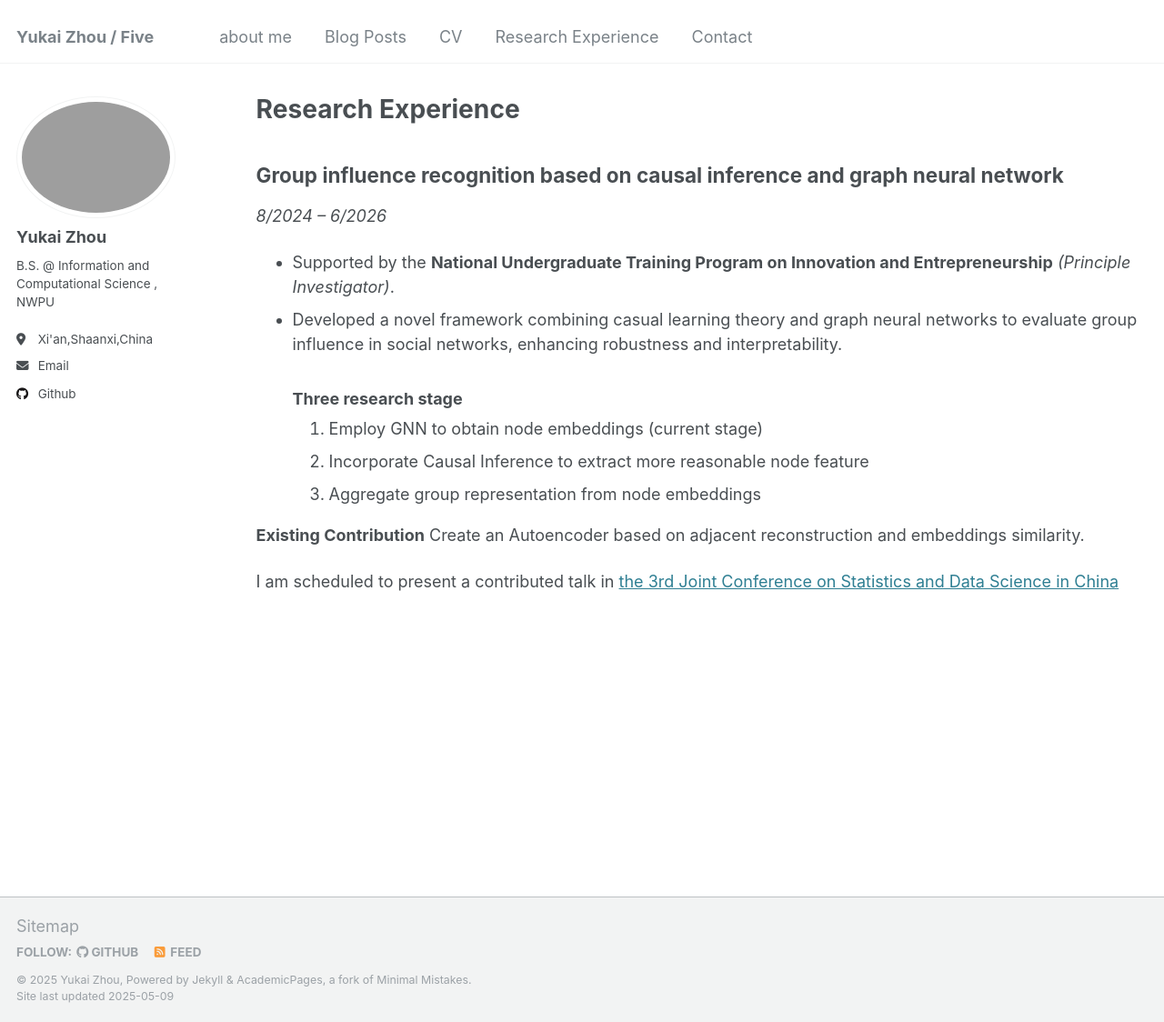
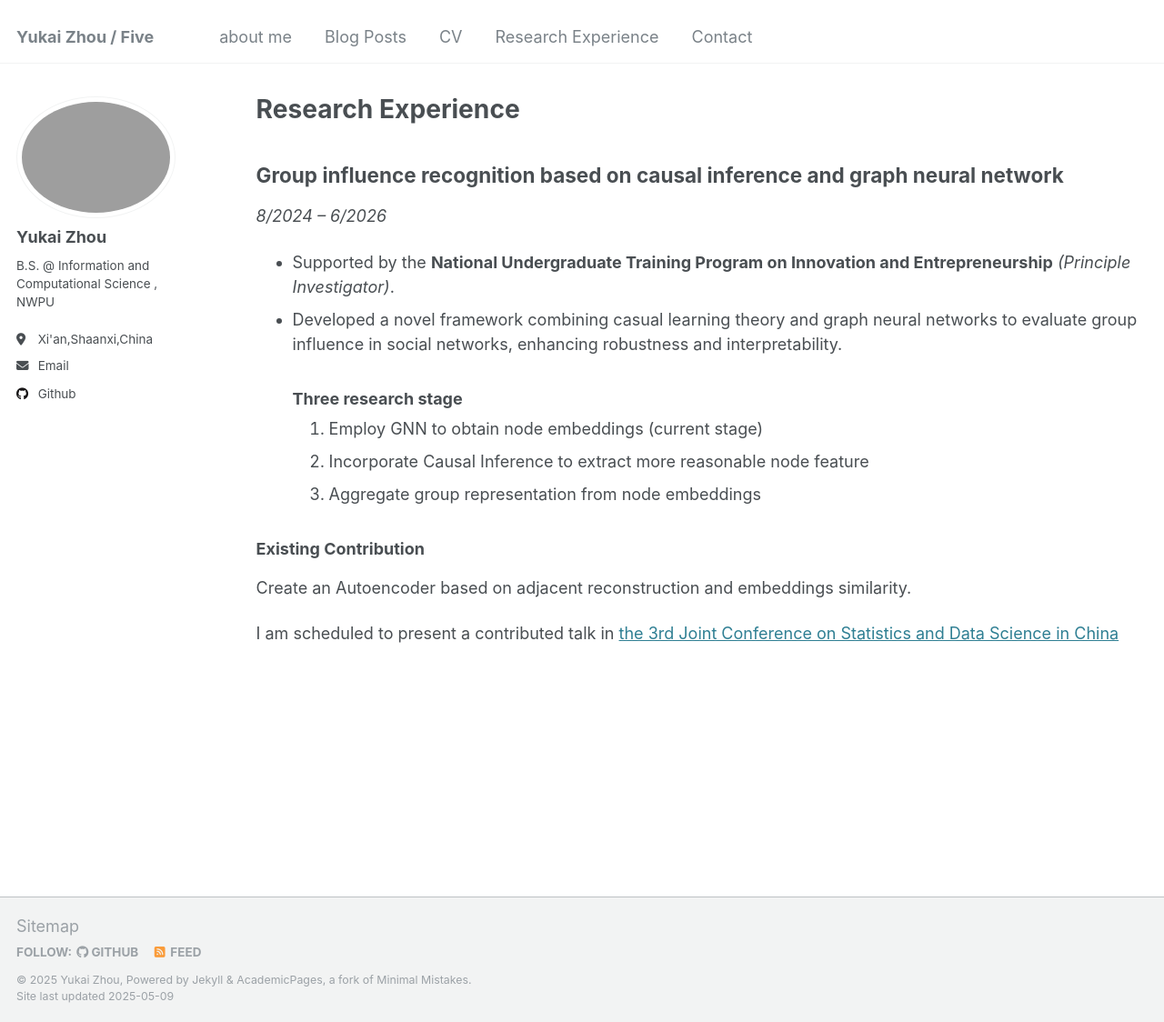
Before and after one commit to 520activater/520activater.github.io, a Jekyll site: the page built from _pages/research-experience.md, in a window 1280 px wide and 1124 px high. Shown: the whole window at 91% size. Built offline with Jekyll 4.4.1, drawn with Linux system fonts in a browser that asks for light colours.

```diff
--- a/_pages/research-experience.md
+++ b/_pages/research-experience.md
@@ -16,7 +16,7 @@ redirect_from:
 2. Incorporate Causal Inference to extract more reasonable node feature
 3. Aggregate group representation from node embeddings
 
-**Existing Contribution**
+### Existing Contribution
 Create an Autoencoder based on adjacent reconstruction and embeddings similarity.
 
 I am scheduled to present a contributed talk in [the 3rd Joint Conference on Statistics and Data Science in China](https://www.jconf-sds.com/)
```
